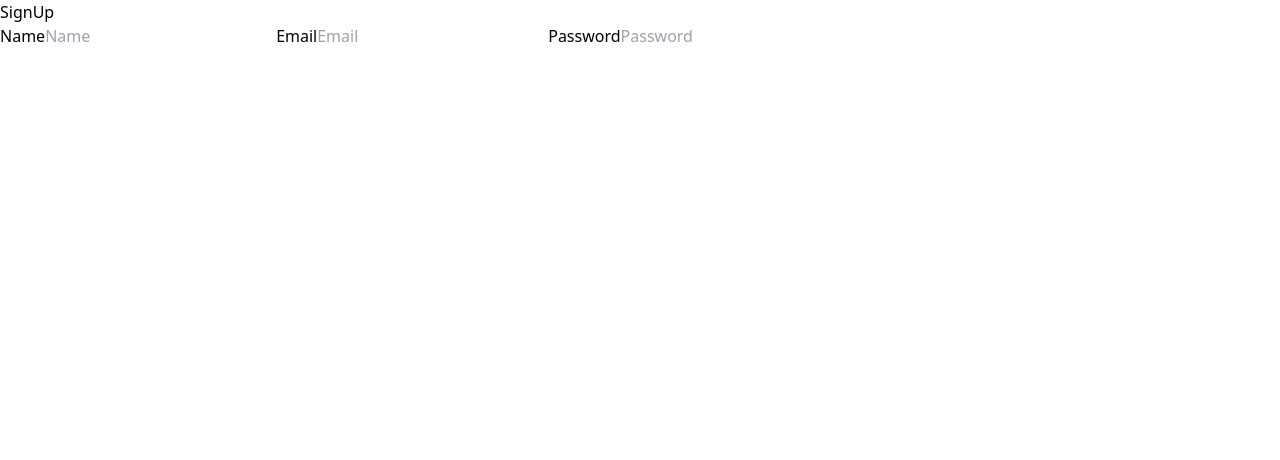
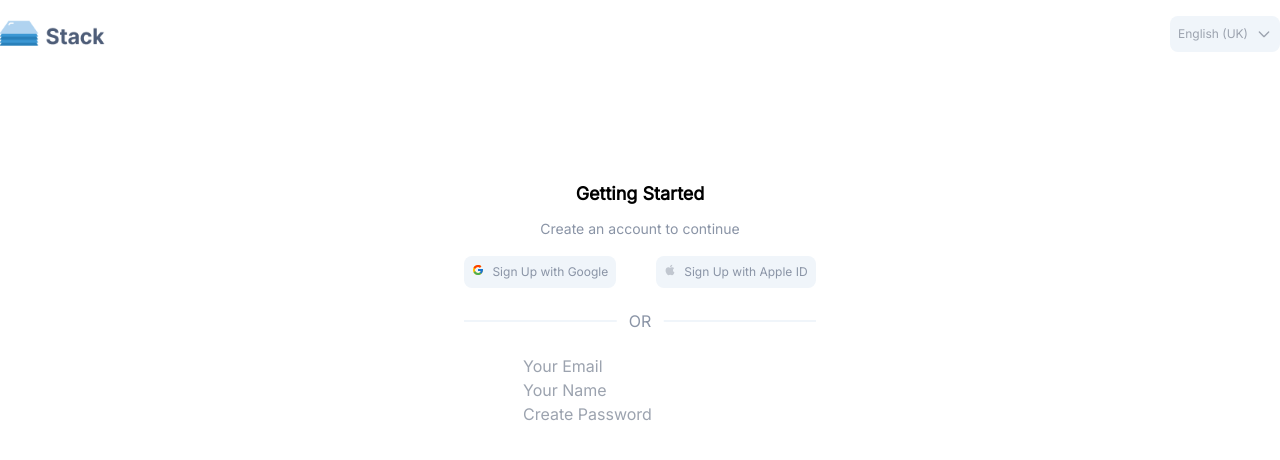
Before and after one commit to SAPranto/React.JS-Dashboard, a React (Vite) app: page /signup in a window 1280 px wide. Shown: the top 460 px of the page. Built offline with nearby package versions, Linux system fonts and the light colour scheme; the HTML template or start-up script is replaced by a standard one.

Commit message:
Creating Sign Up Page

```diff
--- a/index.html
+++ b/index.html
@@ -3,6 +3,11 @@
   <head>
     <meta charset="UTF-8" />
     <link rel="icon" type="image/svg+xml" href="/vite.svg" />
+    <link
+      rel="stylesheet"
+      href="https://fonts.googleapis.com/css?family=Inter&display=swap"
+    />
+
     <meta name="viewport" content="width=device-width, initial-scale=1.0" />
     <title>Vite + React</title>
   </head>
--- a/package.json
+++ b/package.json
@@ -11,6 +11,7 @@
   "dependencies": {
     "react": "^18.2.0",
     "react-dom": "^18.2.0",
+    "react-icons": "^4.8.0",
     "react-router-dom": "^6.9.0"
   },
   "devDependencies": {
--- a/src/App.jsx
+++ b/src/App.jsx
@@ -5,9 +5,11 @@ import SignIn from './pages/SignIn'
 import SignUp from './pages/SignUp'
 import Dashboard from './pages/Dashboard';
 import Users from './pages/Users';
+import Navbar from './pages/components/Navbar';
 export default function App() {
   return (
     <>
+    <Navbar/>
     <Routes>
       <Route path={'/signup'} element={<SignUp/>} />
       <Route path={'/signin'} element={<SignIn/>} />
--- a/src/index.css
+++ b/src/index.css
@@ -1,3 +1,13 @@
 @tailwind base;
 @tailwind components;
 @tailwind utilities;
+
+body {
+    font-family: "Inter", sans-serif;
+  }
+
+@layer components {
+  .btn {
+    @apply bg-primary-box p-2 rounded-lg flex gap-2 text-xs text-primary;
+  }
+}
--- a/src/pages/Dashboard.jsx
+++ b/src/pages/Dashboard.jsx
@@ -2,7 +2,7 @@ import React from 'react'
 
 const Dashboard = () => {
   return (
-    <div>Dashboard</div>
+    <div className=''>Dashboard</div>
   )
 }
 
--- a/src/pages/SignUp.jsx
+++ b/src/pages/SignUp.jsx
@@ -1,17 +1,38 @@
-import React from 'react'
-
+import React from "react";
+import { FcGoogle } from "react-icons/fc";
+import { FaApple } from "react-icons/fa";
+import SingleLine from "./components/SingleLine";
 const SignUp = () => {
   return (
-    <>
-    <div>SignUp</div>
-    <label htmlFor="">Name</label>
-    <input type="text" placeholder='Name' />
-    <label htmlFor="">Email</label>
-    <input type="text" placeholder='Email' />
-    <label htmlFor="">Password</label>
-    <input type="text" placeholder='Password' />
-    </>
-  )
-}
+    <div class="flex items-center justify-center my-32 text-center">
+      <div className="">
+        <h2 className="font-semibold text-lg mb-2">Getting Started</h2>
+        <span className="text-primary text-sm">
+          Create an account to continue
+        </span>
+        <div className="flex justify-center gap-10 mt-4">
+          <div className="btn">
+            <FcGoogle />
+            <span>Sign Up with Google</span>
+          </div>
+          <div className="btn">
+            <FaApple className="text-primary-icon" />
+            <span>Sign Up with Apple ID</span>
+          </div>
+        </div>
+          <SingleLine/>
+        <div className="">
+          <input type="text" placeholder="Your Email" />
+        </div>
+        <div>
+          <input type="text" placeholder="Your Name" />
+        </div>
+        <div>
+          <input type="text" placeholder="Create Password" />
+        </div>
+      </div>
+    </div>
+  );
+};
 
-export default SignUp
+export default SignUp;
--- /dev/null
+++ b/src/pages/components/LanguageSelector.jsx
@@ -0,0 +1,33 @@
+import React from "react";
+
+const LanguageSelector = () => {
+  return (
+    <>
+      <button
+        id="dropdownDividerButton"
+        data-dropdown-toggle="dropdownDivider"
+        class="text-gray-400 bg-primary-box hover:bg-gray-200 focus:ring-2 focus:outline-none focus:ring-gray-300 font-medium rounded-lg text-xs px-2 py-2.5 text-center inline-flex items-center "
+        type="button"
+      >
+        English (UK)
+        <svg
+          class="w-4 h-4 ml-2"
+          aria-hidden="true"
+          fill="none"
+          stroke="currentColor"
+          viewBox="0 0 24 24"
+          xmlns="http://www.w3.org/2000/svg"
+        >
+          <path
+            stroke-linecap="round"
+            stroke-linejoin="round"
+            stroke-width="2"
+            d="M19 9l-7 7-7-7"
+          ></path>
+        </svg>
+      </button>
+    </>
+  );
+};
+
+export default LanguageSelector;
--- /dev/null
+++ b/src/pages/components/Navbar.jsx
@@ -0,0 +1,13 @@
+import React from 'react'
+import LanguageSelector from './LanguageSelector'
+
+const Navbar = () => {
+  return (
+    <div className='container mx-auto my-4 flex justify-between'>
+        <img src="./logo.png" alt="" width={120}/>
+        <LanguageSelector/>
+    </div>
+  )
+}
+
+export default Navbar
--- /dev/null
+++ b/src/pages/components/SingleLine.jsx
@@ -0,0 +1,17 @@
+import React from 'react'
+
+const SingleLine = () => {
+  return (
+    <>
+  <div className="inline-flex items-center justify-center w-full">
+    <hr className="w-[22rem] h-[2px] my-8 bg-primary-box border-0" />
+    <span className="absolute px-3 font-medium text-primary -translate-x-1/2 bg-white left-1/2">
+      OR
+    </span>
+  </div>
+</>
+
+  )
+}
+
+export default SingleLine
--- a/tailwind.config.cjs
+++ b/tailwind.config.cjs
@@ -5,7 +5,14 @@ module.exports = {
     "./src/**/*.{js,ts,jsx,tsx}",
   ],
   theme: {
-    extend: {},
+    extend: {
+      colors: {
+        'primary': '#8A94A6',
+        'secondary': '#377DFF',
+        'primary-box': '#F0F5FA',
+        'primary-icon': '#C1C7D0',
+      },
+    },
   },
   plugins: [],
 }
```
Also changed, not shown: public/logo.png (added), 1 other file (tests, documents, lock files or other folders).
